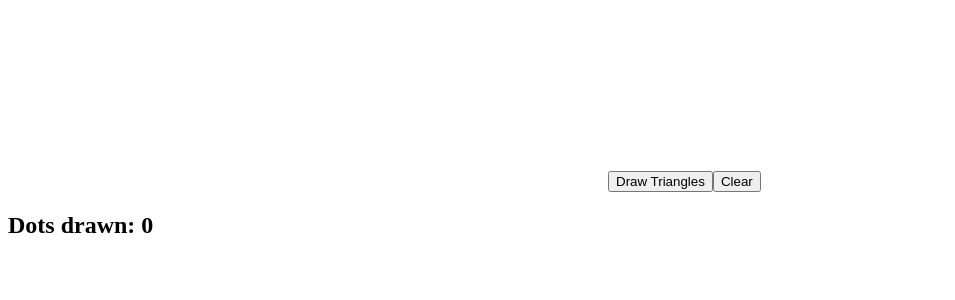
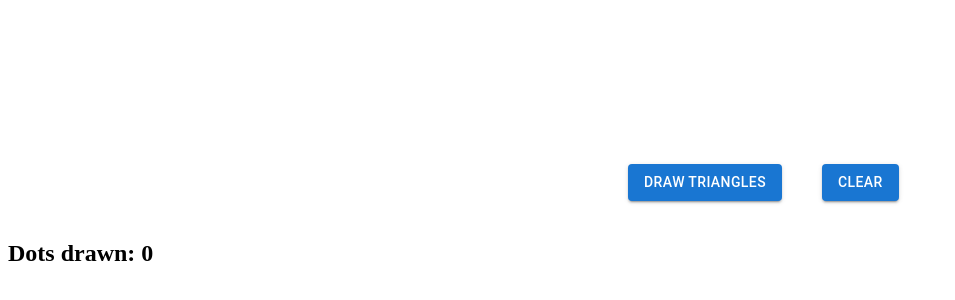
Before and after one commit to alejotsv/sierpinski-triangle, a React (Vite) app: page / in a window 1280 px wide. Shown: the part 422-722 px from the top of the page, without its empty margins (0-955 px from the left). Built offline with nearby package versions, Linux system fonts and the light colour scheme.

Commit message:
update buttons

```diff
--- a/index.html
+++ b/index.html
@@ -2,7 +2,7 @@
 <html lang="en">
   <head>
     <meta charset="UTF-8" />
-    <meta name="viewport" content="width=device-width, initial-scale=1.0" />
+    <meta name="viewport" content="initial-scale=1, width=device-width" />
     <title>Sierpinski Triangle</title>
   </head>
   <body>
--- a/src/components/Canvas.jsx
+++ b/src/components/Canvas.jsx
@@ -1,6 +1,7 @@
 import React from 'react';
 import { useRef } from 'react';
 import { useState } from 'react';
+import Button from '@mui/material/Button';
 
 const Canvas = (props) => {
   const [width, setWidth] = useState(props.width);
@@ -123,12 +124,21 @@ const Canvas = (props) => {
     return middle;
   }
 
+
   return(
     <div>
-      <canvas ref={canvasRef} width={width} height={height} />
-      <button onClick={drawTriangles}>Draw Triangles</button>
-      {/* <button onClick={stopDrawing}>Stop</button>      */}
-      <button onClick={clear}>Clear</button>
+      <canvas className="canvas" ref={canvasRef} width={width} height={height} />
+
+      <Button style={{margin:'20px'}}
+              variant="contained"
+              onClick={drawTriangles}>
+                Draw Triangles</Button>
+
+      <Button style={{margin:'20px'}}
+              variant="contained"
+              onClick={clear}>
+                Clear</Button>
+
       <h2>Dots drawn: {dotNum}</h2>
     </div>
   )
```
